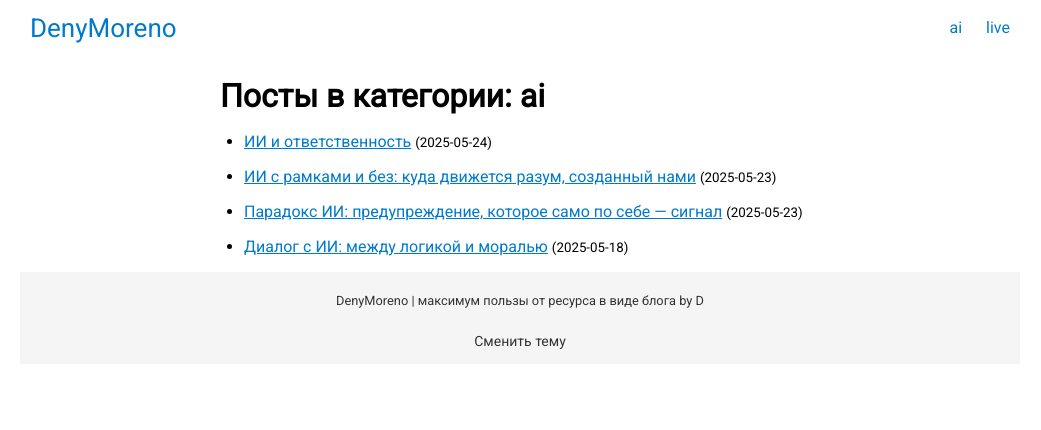
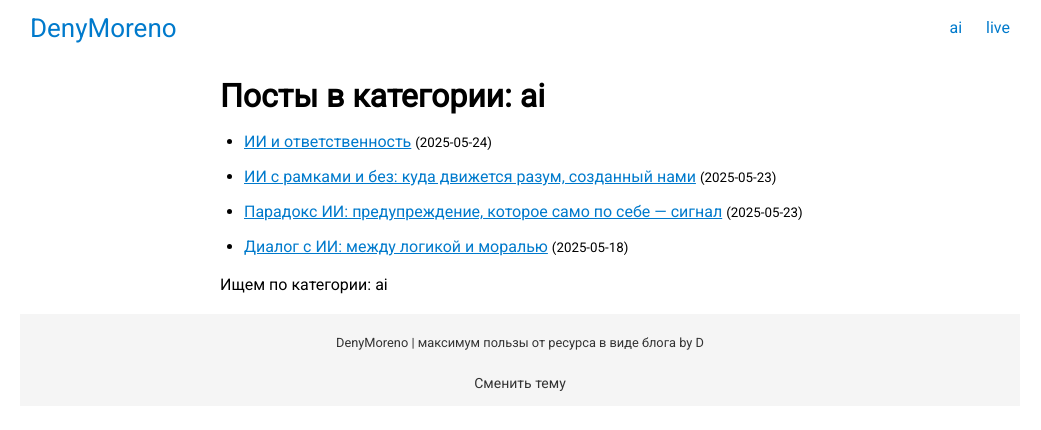
Before and after one commit to DenyMoreno/myblog, a Jekyll site: the page built from ai.md, in a window 1280 px wide. Shown: the top 430 px of the page, without its empty margins (120-1161 px from the left). Built offline with Jekyll 4.4.1, drawn with Linux system fonts in a browser that asks for light colours; nearby versions of some CDN libraries.

Commit message:
Update category.html

```diff
--- a/_layouts/category.html
+++ b/_layouts/category.html
@@ -15,3 +15,4 @@ layout: default
     {% endif %}
   {% endfor %}
 </ul>
+<p>Ищем по категории: {{ page.category }}</p>
```
